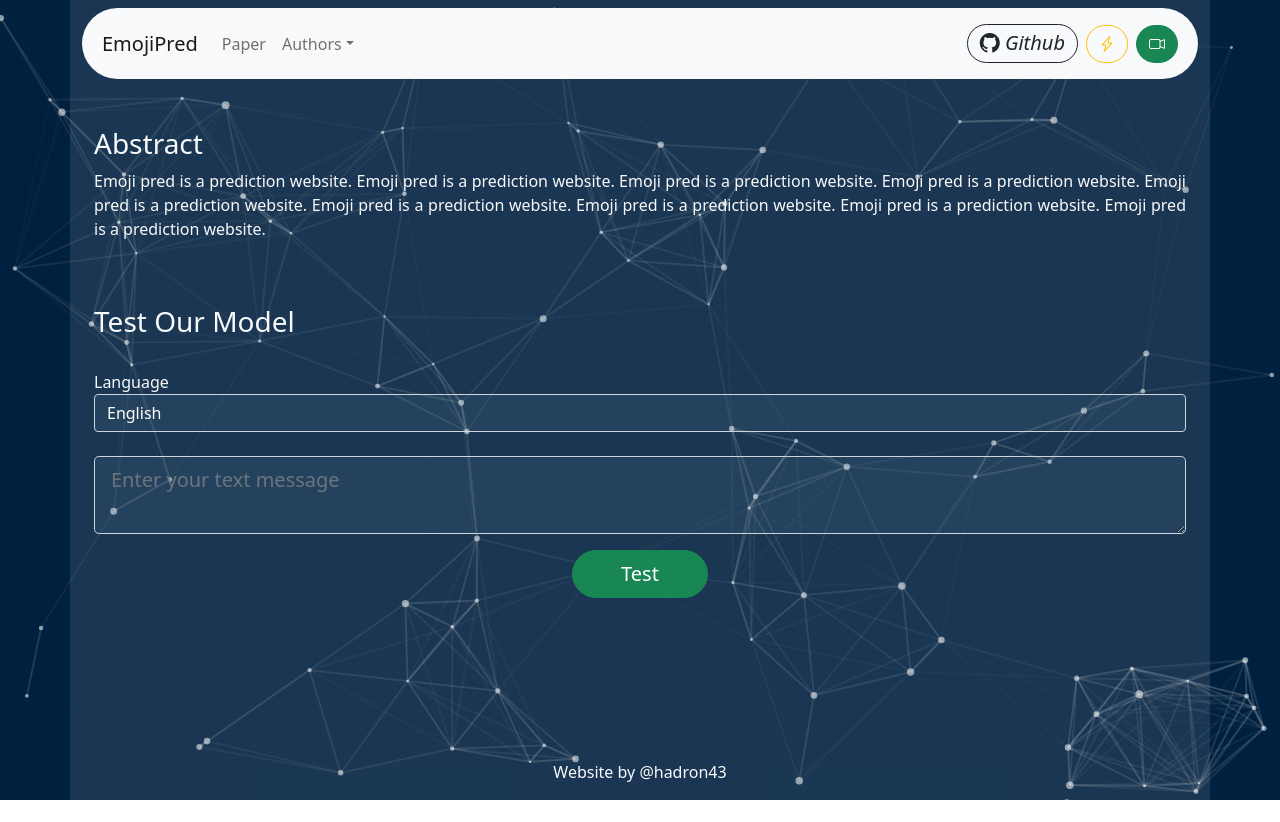
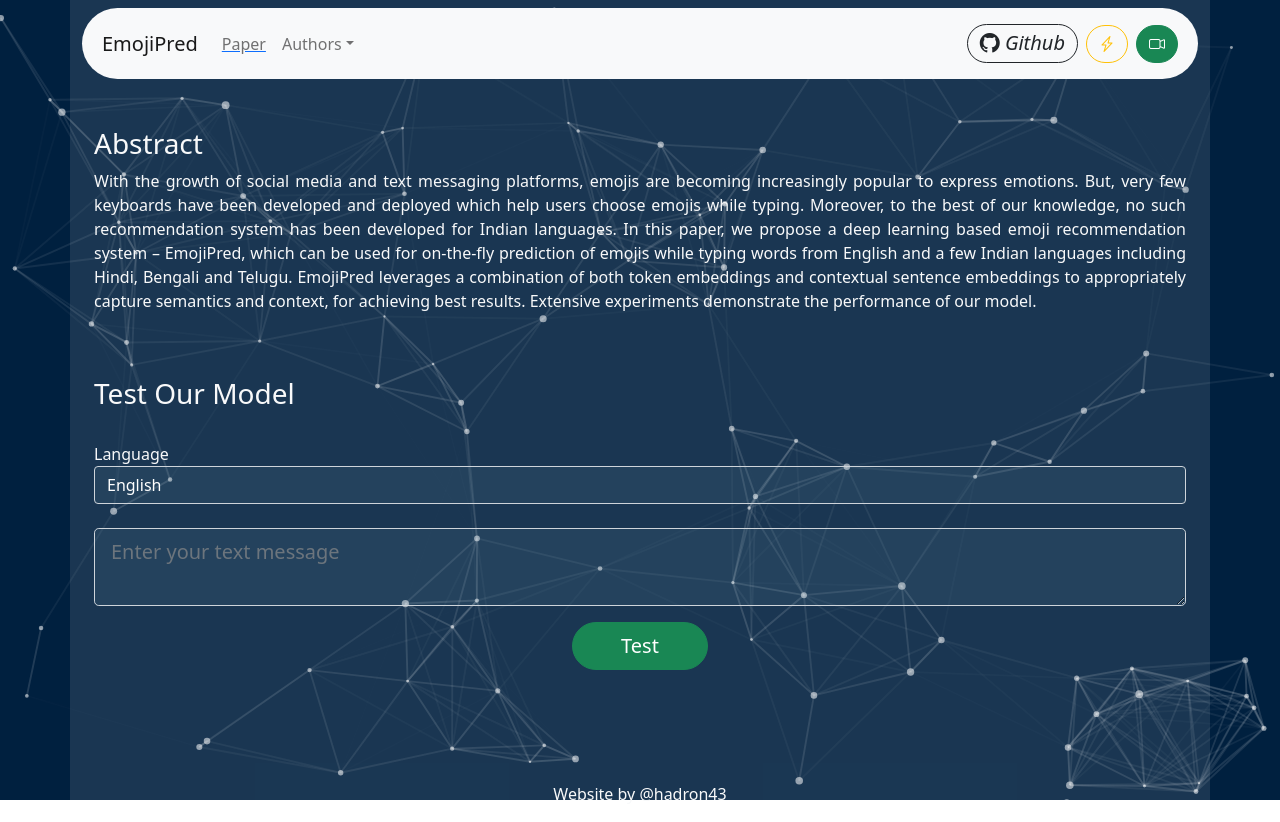
Before and after one commit to hadron43/emoji-pred-website, a React (Create React App) app in the folder client/: page / in a window 1280 px wide. Before the commit the page ends 800 px from the top, so only its background shows below. Built offline with nearby package versions, Linux system fonts and the light colour scheme.

Commit message:
client, links added

```diff
--- a/client/src/components/Description.jsx
+++ b/client/src/components/Description.jsx
@@ -9,10 +9,7 @@ function Description() {
             </Row>
             <Row>
                 <p className="text-justify">
-                    Emoji pred is a prediction website. Emoji pred is a prediction website. Emoji pred is a prediction website.
-                    Emoji pred is a prediction website. Emoji pred is a prediction website. Emoji pred is a prediction website.
-                    Emoji pred is a prediction website. Emoji pred is a prediction website. Emoji pred is a prediction website.
-
+                    With the growth of social media and text messaging platforms, emojis are becoming increasingly popular to express emotions. But, very few keyboards have been developed and deployed which help users choose emojis while typing. Moreover, to the best of our knowledge, no such recommendation system has been developed for Indian languages. In this paper, we propose a deep learning based emoji recommendation system – EmojiPred, which can be used for on-the-fly prediction of emojis while typing words from English and a few Indian languages including Hindi, Bengali and Telugu. EmojiPred leverages a combination of both token embeddings and contextual sentence embeddings to appropriately capture semantics and context, for achieving best results. Extensive experiments demonstrate the performance of our model.
                 </p>
             </Row>
         </Container>
--- a/client/src/components/Navigation.jsx
+++ b/client/src/components/Navigation.jsx
@@ -22,9 +22,11 @@ function Navigation({animation, setAnimation, automatic, setAutomatic}) {
                     className="me-auto"
                     navbar
                 >
+                    <a href="https://drive.google.com/file/d/1zKbIOUoP9lPOX7euO_BwnhD_egMc-rJw/view?usp=sharing" target="_blank" rel="noreferrer">
                     <NavItem>
                         <NavLink>Paper</NavLink>
                     </NavItem>
+                    </a>
 
                     <UncontrolledDropdown
                     inNavbar
@@ -50,11 +52,13 @@ function Navigation({animation, setAnimation, automatic, setAutomatic}) {
                     </UncontrolledDropdown>
                 </Nav>
                 <NavbarText>
+                <a href="https://github.com/hadron43/emoji-pred-website" target="_blank" rel="noreferrer">
                     <Button className="rounded-pill"
                         outline
                         color='dark'>
                         <i class='bi bi-github h5'> Github</i>
                     </Button>
+                    </a>
                     <span className="mx-1"></span>
                     <Button className="rounded-pill"
                         outline={!automatic}
```
